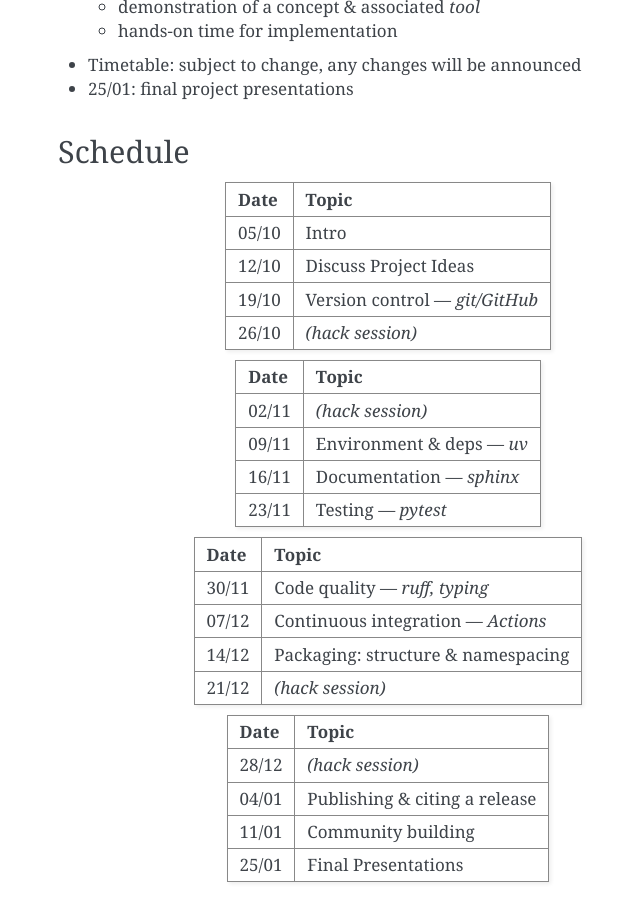
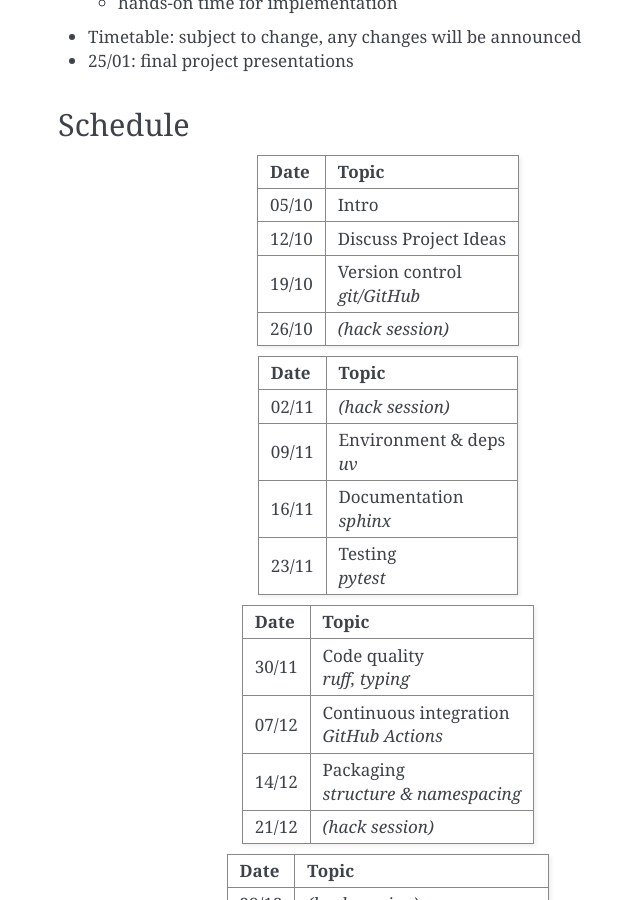
Before and after one commit to prashjet/oss4astro-course, a Sphinx documentation site: the page built from docs/lectures/01_motivation/slides.md, in a window 1280 px wide and 900 px high, scrolled down 3198 px. Shown: the whole window, without its empty margins (362-1002 px from the left). Built offline with Sphinx 7.4.7, drawn with Linux system fonts in a browser that asks for light colours; some of the changed text lies outside the part shown.

Commit message:
Restore full PDF figures/annotations; redesign schedule table
- OSS in astronomy: both charts restored (citations + ASCL monthly
  additions), cropped directly from the PDF at 300dpi instead of using
  the bare extracted raster assets - this carries over the astropy
  logo and chart-title overlays that were composed in the original
  slide but weren't part of the embedded image objects themselves.
  Added a max-height cap (280px) + centering for images stacked in an
  r-hstack column, since two full-width charts stacked still
  overflowed even after the earlier margin fix.
- Anatomy of an OSS project: replaced the two separate screenshot
  extractions with a single image cropped from the PDF, which carries
  the actual red annotation arrows/boxes (Continuous Integration,
  git/GitHub, Documentation, Tests, Packaging) - those are vector
  shapes drawn on the PDF page, not part of the embedded screenshot,
  so the earlier raster extraction never had them. Dropped the
  redundant bullet list now that the image shows the same labels, and
  the hstack split (no longer needed for one image at normal width).
- Schedule: cell text changed from "Topic — *tool*" (which forced long
  wrapping single lines) to "Topic<br>*tool*" (matching the original
  PDF's two-line-per-cell style) - more compact and consistent row
  heights. Still needs 4 columns of 4 rows; 2 columns of 8 (tried first)
  overflowed significantly even with the shorter cell text.

Co-Authored-By: Claude Sonnet 5 <noreply@anthropic.com>

```diff
--- a/docs/lectures/01_motivation/slides.md
+++ b/docs/lectures/01_motivation/slides.md
@@ -89,25 +90,9 @@ What are the benefits of OSS?
 
 ## Anatomy of an Open Source Software (OSS) project
 
-<div class="r-hstack">
-<div>
-
 Demonstrated using [popkinmocks](https://github.com/prashjet/popkinmocks), annotated with:
 
-- Continuous Integration
-- git/GitHub
-- Documentation
-- Tests
-- Packaging
-
-</div>
-<div>
-
-![popkinmocks repository](figs/popkinmocks_repo.jpeg)
-![popkinmocks README badges](figs/popkinmocks_readme_badges.jpeg)
-
-</div>
-</div>
+![popkinmocks repository, annotated](figs/popkinmocks_annotated.png)
 
 
 ## This course
@@ -124,42 +109,42 @@ Demonstrated using [popkinmocks](https://github.com/prashjet/popkinmocks), annot
 <div class="r-hstack">
 <div>
 
-| Date  | Topic                        |
-|-------|-------------------------------|
-| 05/10 | Intro                          |
-| 12/10 | Discuss Project Ideas          |
-| 19/10 | Version control — *git/GitHub* |
-| 26/10 | *(hack session)*               |
+| Date  | Topic                         |
+|-------|---------------------------------|
+| 05/10 | Intro                           |
+| 12/10 | Discuss Project Ideas           |
+| 19/10 | Version control<br>*git/GitHub* |
+| 26/10 | *(hack session)*                |
+
+</div>
+<div>
+
+| Date  | Topic                      |
+|-------|------------------------------|
+| 02/11 | *(hack session)*             |
+| 09/11 | Environment & deps<br>*uv*   |
+| 16/11 | Documentation<br>*sphinx*    |
+| 23/11 | Testing<br>*pytest*          |
+
+</div>
+<div>
+
+| Date  | Topic                                 |
+|-------|------------------------------------------|
+| 30/11 | Code quality<br>*ruff, typing*           |
+| 07/12 | Continuous integration<br>*GitHub Actions* |
+| 14/12 | Packaging<br>*structure & namespacing*   |
+| 21/12 | *(hack session)*                         |
 
 </div>
 <div>
 
 | Date  | Topic                          |
-|-------|----------------------------------|
-| 02/11 | *(hack session)*                 |
-| 09/11 | Environment & deps — *uv*         |
-| 16/11 | Documentation — *sphinx*          |
-| 23/11 | Testing — *pytest*                |
-
-</div>
-<div>
-
-| Date  | Topic                            |
-|-------|------------------------------------|
-| 30/11 | Code quality — *ruff, typing*       |
-| 07/12 | Continuous integration — *Actions*  |
-| 14/12 | Packaging: structure & namespacing  |
-| 21/12 | *(hack session)*                    |
-
-</div>
-<div>
-
-| Date  | Topic                           |
-|-------|------------------------------------|
-| 28/12 | *(hack session)*                   |
-| 04/01 | Publishing & citing a release      |
-| 11/01 | Community building                 |
-| 25/01 | Final Presentations                |
+|-------|-----------------------------------|
+| 28/12 | *(hack session)*                  |
+| 04/01 | Publishing & citing a release     |
+| 11/01 | Community building                |
+| 25/01 | Final Presentations               |
 
 </div>
 </div>
```
Also changed, not shown: other parts of docs/lectures/01_motivation/slides.md (+2 -1 lines), docs/_static/revealjs-custom.css (+13 -0 lines), docs/lectures/01_motivation/figs/ascl_monthly_additions.png (added), docs/lectures/01_motivation/figs/astropy_citations.jpeg (deleted), docs/lectures/01_motivation/figs/astropy_citations_annotated.png (added), docs/lectures/01_motivation/figs/popkinmocks_annotated.png (added), docs/lectures/01_motivation/figs/popkinmocks_readme_badges.jpeg (deleted), docs/lectures/01_motivation/figs/popkinmocks_repo.jpeg (deleted).
